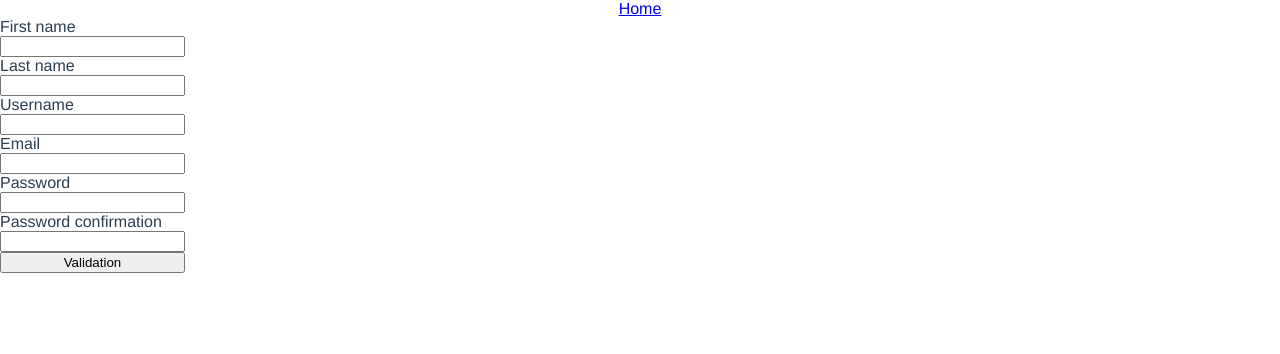
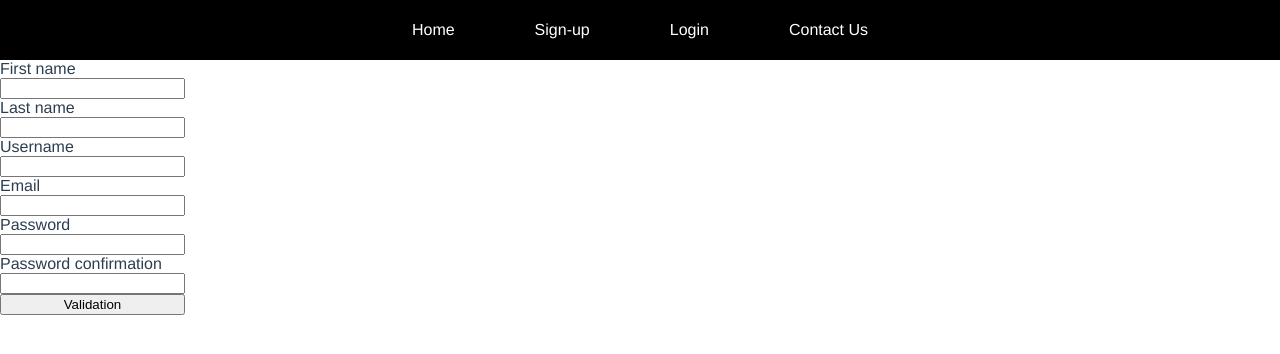
Before and after one commit to cbracquemond/CedricBracquemond_7_14022022, a Vue app in the folder front/: page /signup in a window 1280 px wide. Shown: the top 354 px of the page. Built offline with nearby package versions, Linux system fonts and the light colour scheme.

Commit message:
Navbar created

```diff
--- a/front/src/App.vue
+++ b/front/src/App.vue
@@ -1,8 +1,13 @@
-<script></script>
+<script>
+import NavBarVue from "./components/NavBar.vue"
+export default {
+	components: {
+		NavBarVue
+	}
+}
+</script>
 <template>
-	<div id="nav">
-		<router-link to="/">Home</router-link>
-	</div>
+	<nav-bar-vue />
 	<router-view />
 </template>
 
--- /dev/null
+++ b/front/src/components/NavBar.vue
@@ -0,0 +1,39 @@
+<script>
+export default {
+	name: "NavBar"
+}
+</script>
+<template>
+	<div class="nav">
+		<ul>
+			<router-link to="/" class="nav-link"><li>Home</li></router-link>
+			<router-link to="/signup" class="nav-link"><li>Sign-up</li></router-link>
+			<router-link to="/login" class="nav-link"><li>Login</li></router-link>
+			<li><a href="#" class="nav-link">Contact Us</a></li>
+		</ul>
+	</div>
+</template>
+<style scoped>
+.nav {
+	background: #000;
+	height: 60px;
+}
+
+.nav li {
+	display: inline-block;
+	list-style: none;
+	height: 60px;
+	line-height: 60px;
+	padding: 0 40px;
+}
+
+.nav li:hover {
+	background: red;
+	transition: background 0.3s;
+}
+
+.nav-link {
+	color: #fff;
+	text-decoration: none;
+}
+</style>
--- a/front/src/components/PostCards.vue
+++ b/front/src/components/PostCards.vue
@@ -4,23 +4,19 @@ export default {
 	props: {
 		title: {
 			type: String,
-			required: true,
-			default: "Title"
+			required: true
 		},
 		date: {
 			type: String,
-			required: true,
-			default: "01 / 01 / 2022"
+			required: true
 		},
 		user: {
 			type: String,
-			required: true,
-			default: "User"
+			required: true
 		},
 		content: {
 			type: String,
-			required: true,
-			default: "Text"
+			required: true
 		}
 	}
 }
--- a/front/src/views/Home.vue
+++ b/front/src/views/Home.vue
@@ -26,9 +26,10 @@ export default {
 			.get("posts")
 			.then((response) => {
 				this.posts = response.data.posts
-				console.log(this.posts)
 			})
-			.catch()
+			.catch((err) => {
+				throw err
+			})
 	}
 }
 </script>
@@ -40,6 +41,6 @@ export default {
 		:title="post.title"
 		:date="createDateString(post.post_time)"
 		:content="post.content"
-		:user="post.user"
+		:user="post.username"
 	/>
 </template>
```
